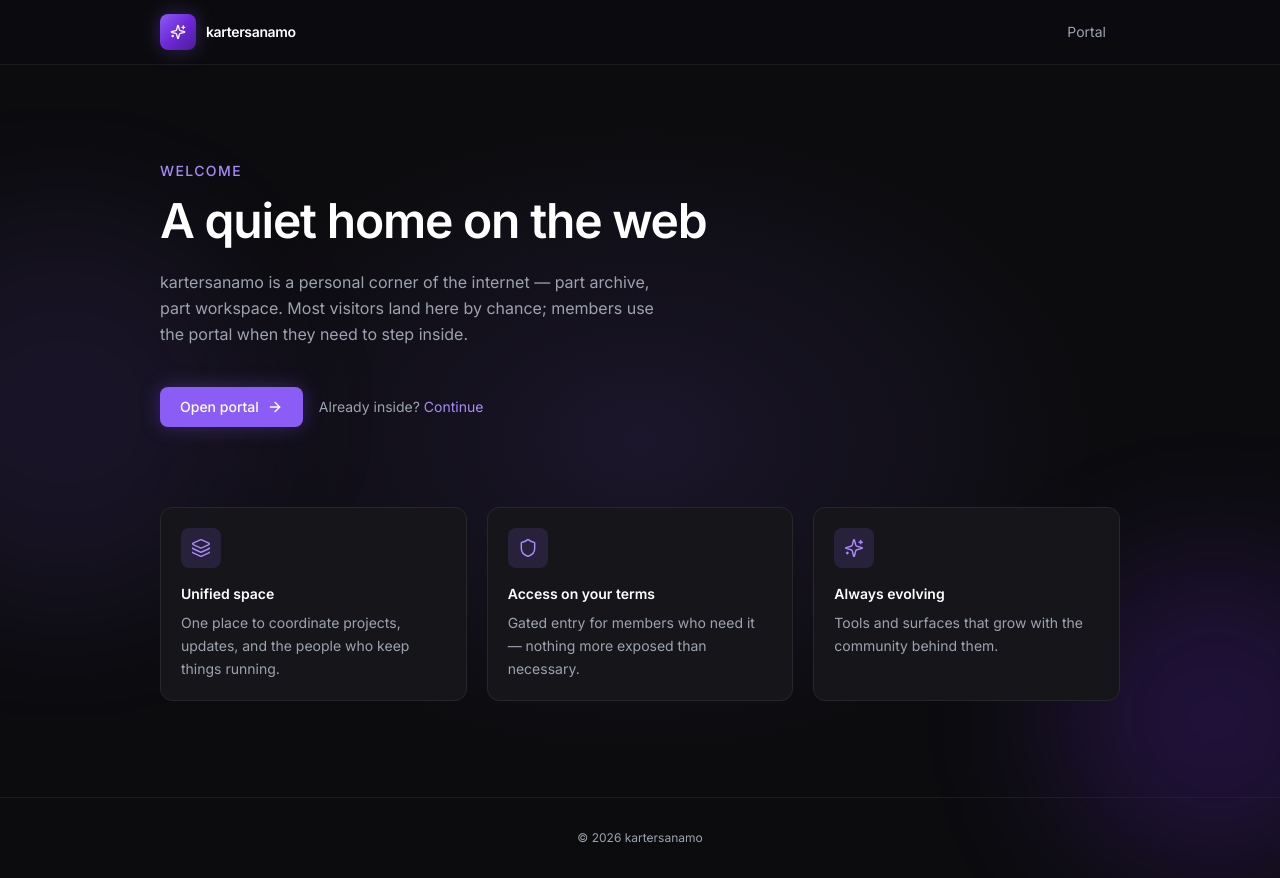
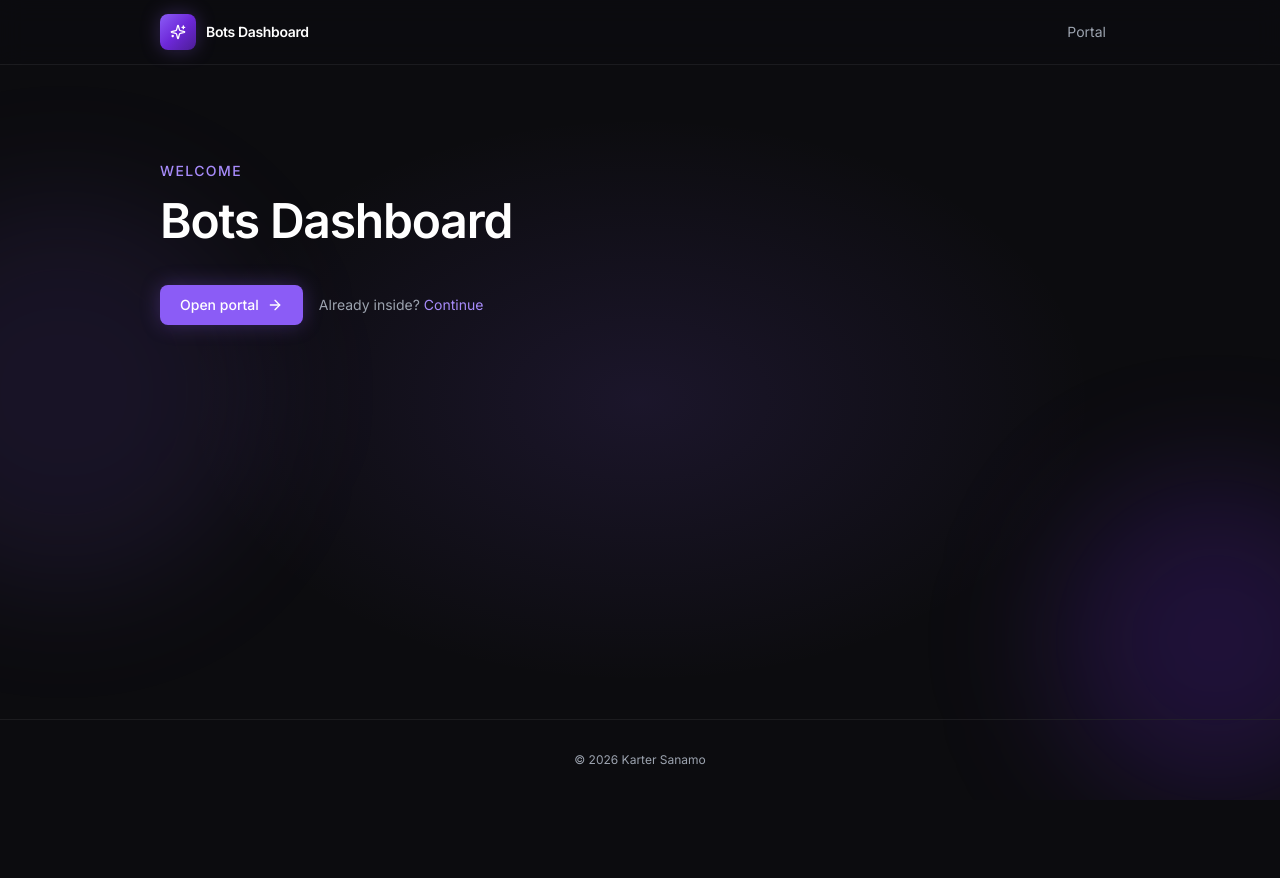
Before and after one commit to kartersanamo/Bots, a Next.js app: page / in a window 1280 px wide. After the commit the page ends 800 px from the top, so only its background shows below. Built offline with nearby package versions, Linux system fonts and the light colour scheme; no server answers.

Commit message:
Update LandingSections component to simplify home page

```diff
--- a/src/components/landing/LandingSections.tsx
+++ b/src/components/landing/LandingSections.tsx
@@ -2,8 +2,6 @@ import { cn } from "@/lib/utils";
 import { ArrowRight, Layers, Shield, Sparkles } from "lucide-react";
 import Link from "next/link";
 import type { ReactNode } from "react";
-
-const SITE_NAME = "kartersanamo";
 
 export function PublicShell({ children }: { children: ReactNode }) {
   return (
@@ -37,7 +35,7 @@ export function PublicHeader({ activePath }: { activePath?: "/" | "/login" }) {
             <Sparkles className="h-4 w-4 text-white" strokeWidth={2} />
           </span>
           <span className="text-sm font-semibold tracking-tight text-white group-hover:text-accent-light">
-            {SITE_NAME}
+            Bots Dashboard
           </span>
         </Link>
         <nav className="flex items-center gap-1">
@@ -62,31 +60,10 @@ export function PublicHeader({ activePath }: { activePath?: "/" | "/login" }) {
 export function PublicFooter() {
   return (
     <footer className="mt-auto border-t border-border/60 px-6 py-8 text-center text-xs text-muted lg:px-8">
-      <p>© {new Date().getFullYear()} {SITE_NAME}</p>
+      <p>© {new Date().getFullYear()} Karter Sanamo</p>
     </footer>
   );
 }
-
-const LANDING_FEATURES = [
-  {
-    icon: Layers,
-    title: "Unified space",
-    description:
-      "One place to coordinate projects, updates, and the people who keep things running.",
-  },
-  {
-    icon: Shield,
-    title: "Access on your terms",
-    description:
-      "Gated entry for members who need it — nothing more exposed than necessary.",
-  },
-  {
-    icon: Sparkles,
-    title: "Always evolving",
-    description:
-      "Tools and surfaces that grow with the community behind them.",
-  },
-] as const;
 
 export function PublicLandingMain() {
   return (
@@ -96,13 +73,8 @@ export function PublicLandingMain() {
           Welcome
         </p>
         <h1 className="mt-4 text-4xl font-semibold leading-tight tracking-tight text-white sm:text-5xl">
-          A quiet home on the web
+          Bots Dashboard
         </h1>
-        <p className="mt-6 max-w-lg text-base leading-relaxed text-muted">
-          {SITE_NAME} is a personal corner of the internet — part archive, part
-          workspace. Most visitors land here by chance; members use the portal
-          when they need to step inside.
-        </p>
         <div className="mt-10 flex flex-wrap items-center gap-4">
           <Link
             href="/login"
@@ -123,23 +95,6 @@ export function PublicLandingMain() {
             </Link>
           </p>
         </div>
-      </section>
-
-      <section className="mt-20 grid gap-5 sm:grid-cols-3">
-        {LANDING_FEATURES.map(({ icon: Icon, title, description }) => (
-          <article
-            key={title}
-            className="glass rounded-xl p-5 transition-colors hover:border-accent/30 hover:bg-surface-hover"
-          >
-            <span className="flex h-10 w-10 items-center justify-center rounded-lg bg-accent/15 text-accent-light">
-              <Icon className="h-5 w-5" strokeWidth={1.75} />
-            </span>
-            <h2 className="mt-4 text-sm font-semibold text-white">{title}</h2>
-            <p className="mt-2 text-sm leading-relaxed text-muted">
-              {description}
-            </p>
-          </article>
-        ))}
       </section>
     </main>
   );
```
